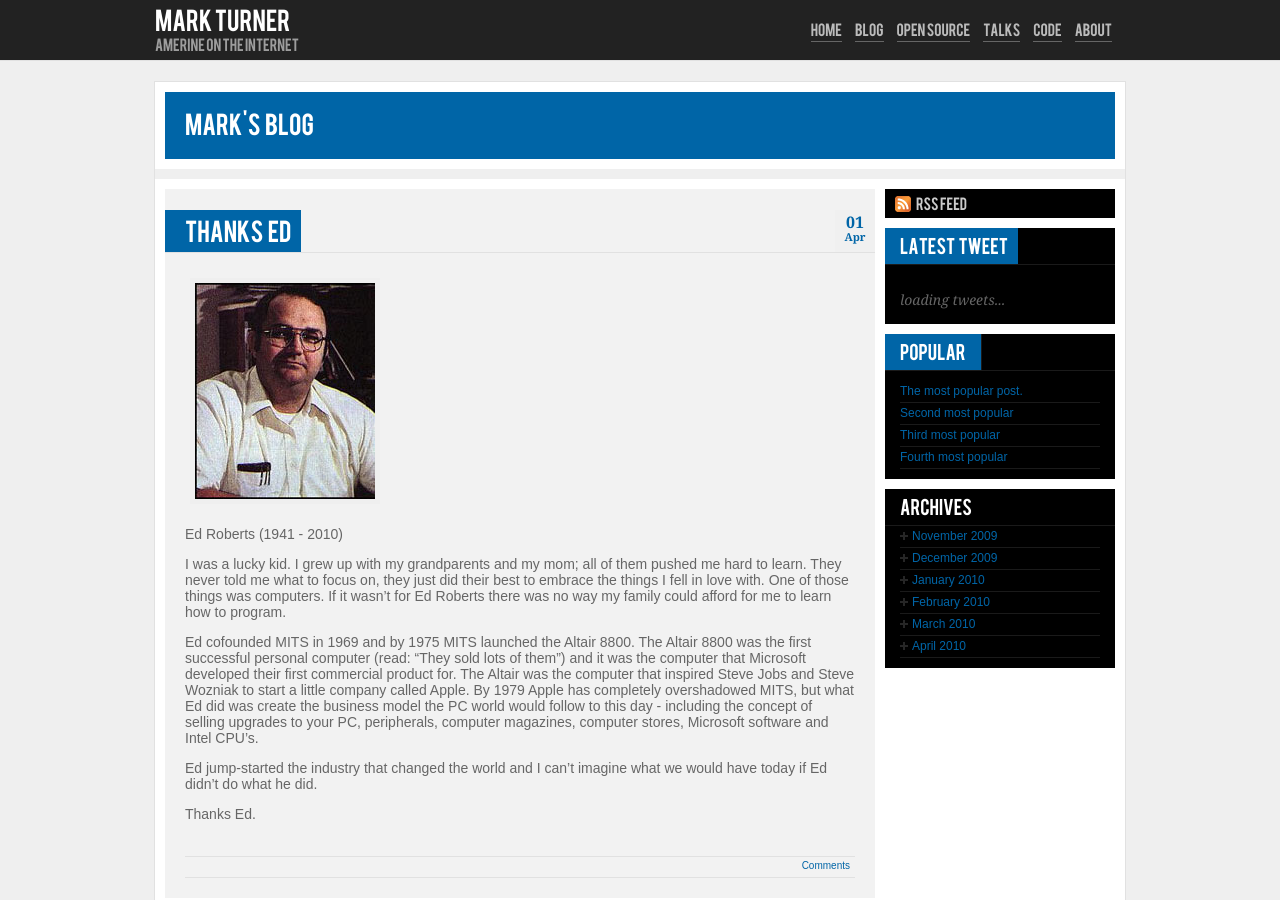
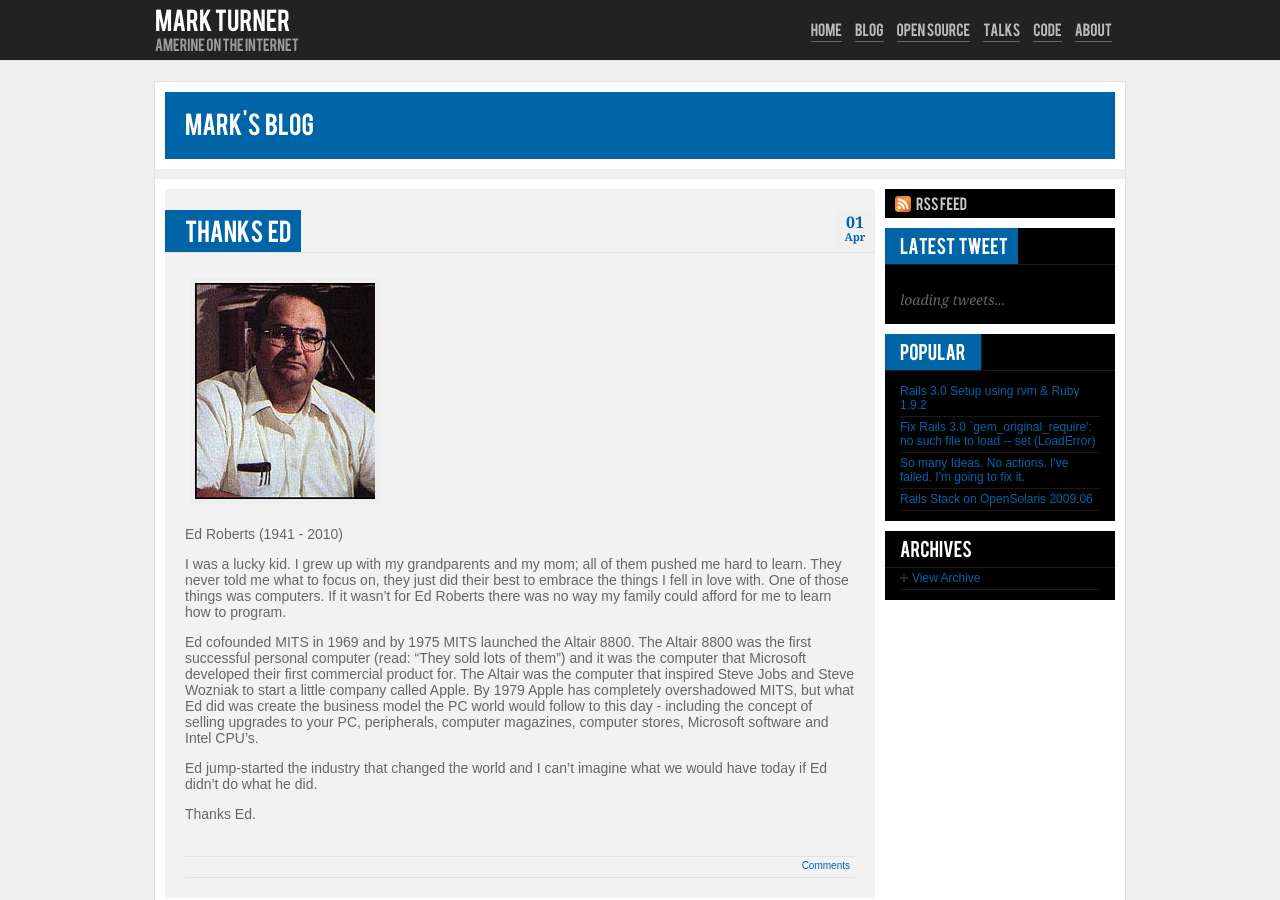
Before and after one commit to amerine/amerine.github.com, a Jekyll site: the page built from blog.html, in a window 1280 px wide and 900 px high. Built offline with Jekyll 4.4.1, drawn with Linux system fonts in a browser that asks for light colours; Markdown is read by kramdown in place of the engine named in the settings.

Commit message:
attempted to add pagination, failed. changes talks page

```diff
--- a/_config.yml
+++ b/_config.yml
@@ -1 +1,5 @@
 pygments: true
+markdown: rdiscount
+server: true
+server_port: 4000
+paginate: 10
--- /dev/null
+++ b/_includes/popular-posts.html
@@ -0,0 +1,9 @@
+<div class="popular block">
+	<div class="minimenu"><a href="#" class="active">Popular</a></div>
+	<ul>
+		<li><a href="/2010/02/24/rvm-rails3-ruby-1-9-2-setup.html">Rails 3.0 Setup using rvm &amp; Ruby 1.9.2</a></li>
+		<li><a href="/2010/02/23/fix-rails-3.0-no-such-file-to-load-set.html">Fix Rails 3.0 `gem_original_require': no such file to load -- set (LoadError)</a></li>
+		<li><a href="/2008/11/08/so-many-ideas-no-actions-ive-failed.html">So many Ideas. No actions. I've failed. I'm going to fix it.</a></li>
+		<li><a href="/2009/10/19/rails-stack-on-opensolaris-2009.blog.html">Rails Stack on OpenSolaris 2009.06</a></li>
+	</ul>
+</div>
--- a/blog.html
+++ b/blog.html
@@ -28,7 +28,7 @@
 		{% endfor %}
 		<div class="clear"></div>
 		<div class="prevnext">
-			<div class="prev"><a href="#" class="prev">View Archive</a></div>
+			<div class="prev"><a href="/archive.html" class="prev">View Archive</a></div>
 		</div>
 	</div><!-- posts -->
 	<aside>
@@ -38,25 +38,11 @@
 		<div class="tweet block">
 			<h2><div>Latest tweet</div></h2>
 		</div>
-		<div class="popular block">
-			<div class="minimenu"><a href="#" class="active">Popular</a></div>
-			<ul>
-				<li><a href="#">The most popular post.</a></li>
-				<li><a href="#">Second most popular</a></li>
-				<li><a href="#">Third most popular</a></li>
-				<li><a href="#">Fourth most popular</a></li>
-			</ul>
-
-		</div>
+		{% include popular-posts.html %}
 		<div class="archives block">
 			<h2>Archives</h2>
 			<ul>
-				<li><a href="#">November 2009</a></li>
-				<li><a href="#">December 2009</a></li>
-				<li><a href="#">January 2010</a></li>
-				<li><a href="#">February 2010</a></li>
-				<li><a href="#">March 2010</a></li>
-				<li><a href="#">April 2010</a></li>
+				<li><a href="/archive.html">View Archive</a></li>
 			</ul>
 		</div>
 		<div class="ad">
```
Also changed, not shown: _layouts/post.html (+1 -10 lines), archive.html (added, +23 -0 lines), talks.html (added, +18 -0 lines), talks.markdown (deleted, +0 -24 lines).
